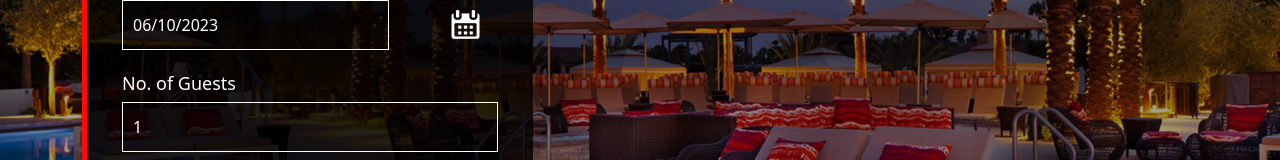
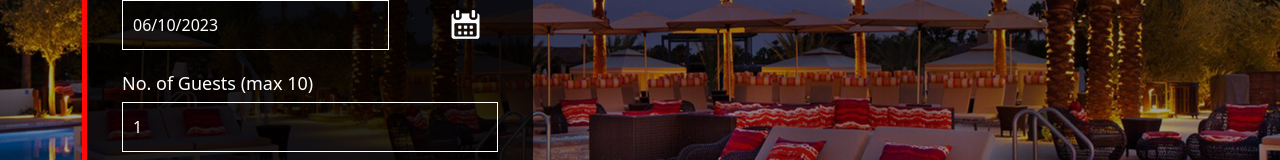
Before and after one commit to mishrarpita321/HotelManagementProject, a Next.js app: page / in a window 1280 px wide. Shown: the part 389-549 px from the top of the page. Built offline with nearby package versions, Linux system fonts and the light colour scheme; no server answers.

Commit message:
max guest added

```diff
--- a/src/components/ChooseBookDt.js
+++ b/src/components/ChooseBookDt.js
@@ -149,8 +149,9 @@ export default function ChooseBookDt({ setShowLogin, isLoggedIn }) {
                                                 <span className="text-danger">{errors.departure.message}</span>
                                             )}
                                         </div>
+
                                         <div style={{ margin: '0 0 20px 0' }} className="col-md-12">
-                                            <span>No. of Guests</span>
+                                            <span>No. of Guests (max {maxGuest})</span>
                                             <Controller
                                                 control={control}
                                                 name="noOfGuests"
```
